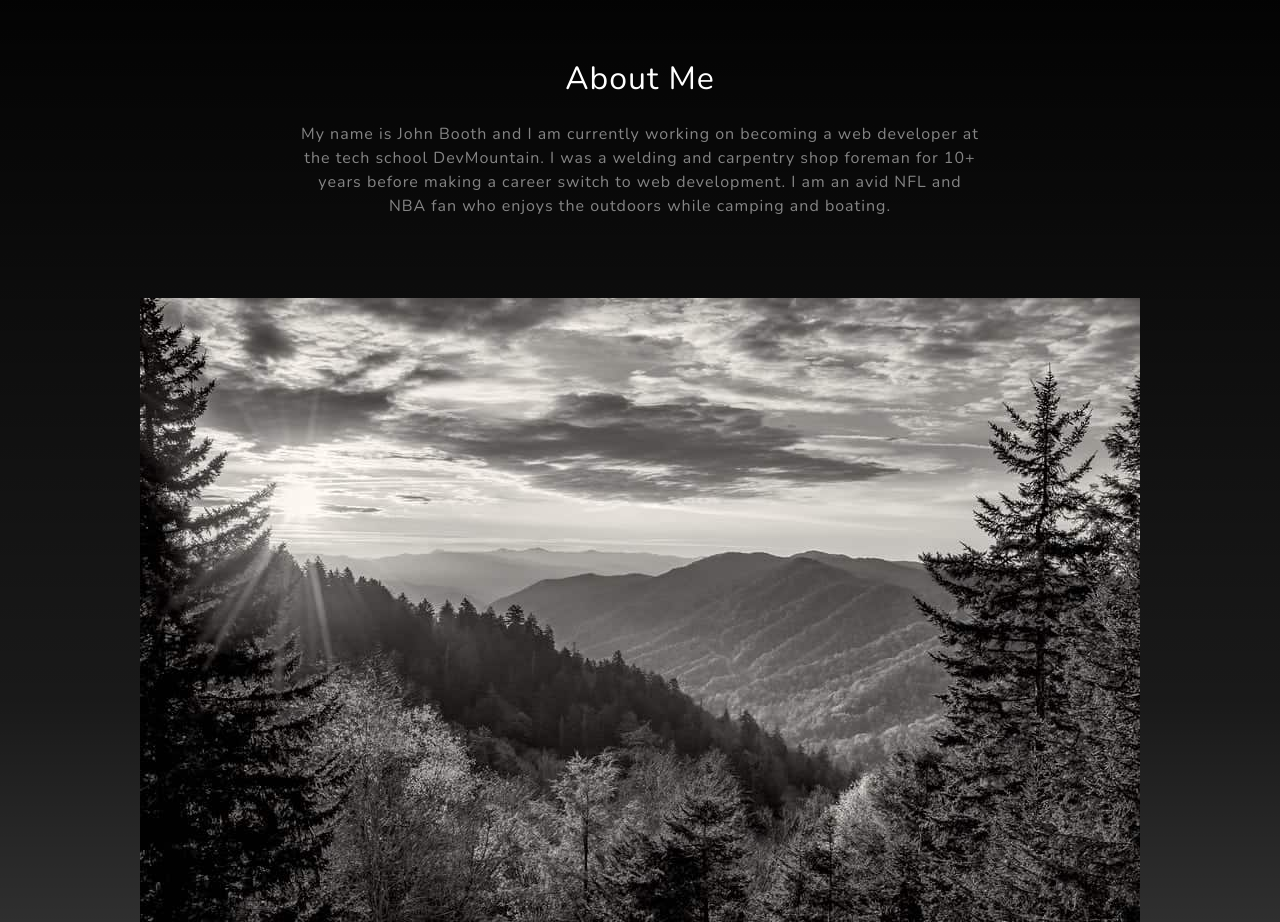
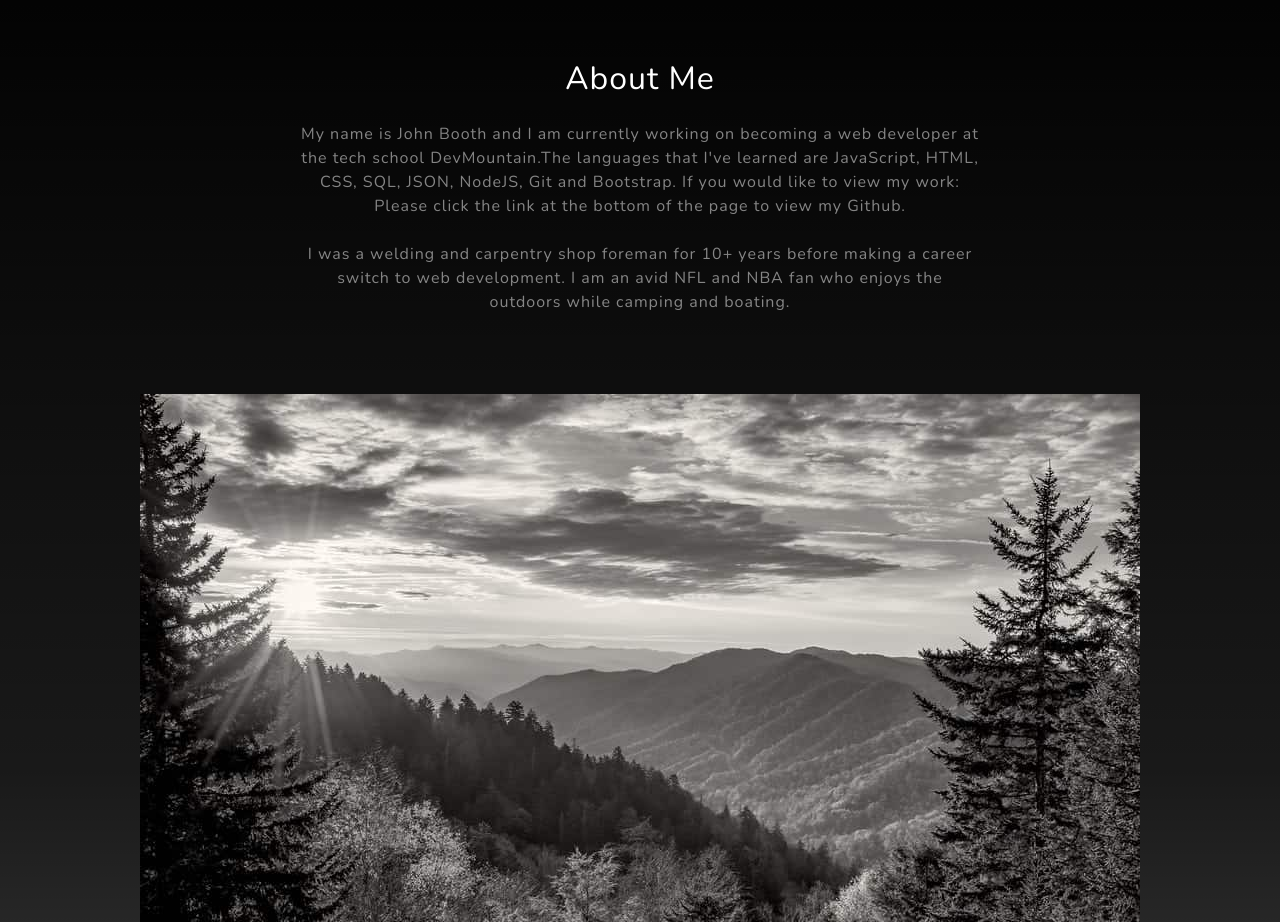
Before and after one commit to Boothnir/jboothy.github.io, a website: page index.html in a window 1280 px wide. Shown: the part 900-1822 px from the top of the page. Drawn offline with nearby package versions, Linux system fonts and the light colour scheme.

Commit message:
added to about

```diff
--- a/index.html
+++ b/index.html
@@ -52,8 +52,7 @@
                     <div class="col-lg-8">
                         <h2 class="text-white mb-4">About Me</h2>
                         <p class="text-white-50">
-                            My name is John Booth and I am currently working on becoming a web developer at the tech school DevMountain. I was a welding and carpentry shop foreman for 10+ years
-                            before making a career switch to web development. I am an avid NFL and NBA fan who enjoys the outdoors while camping and boating.
+                            My name is John Booth and I am currently working on becoming a web developer at the tech school DevMountain.The languages that I've learned are JavaScript, HTML, CSS, SQL, JSON, NodeJS, Git and Bootstrap. If you would like to view my work: Please click the link at the bottom of the page to view my Github.<br><br> I was a welding and carpentry shop foreman for 10+ years before making a career switch to web development. I am an avid NFL and NBA fan who enjoys the outdoors while camping and boating.
                         </p>
                     </div>
                 </div>
```
